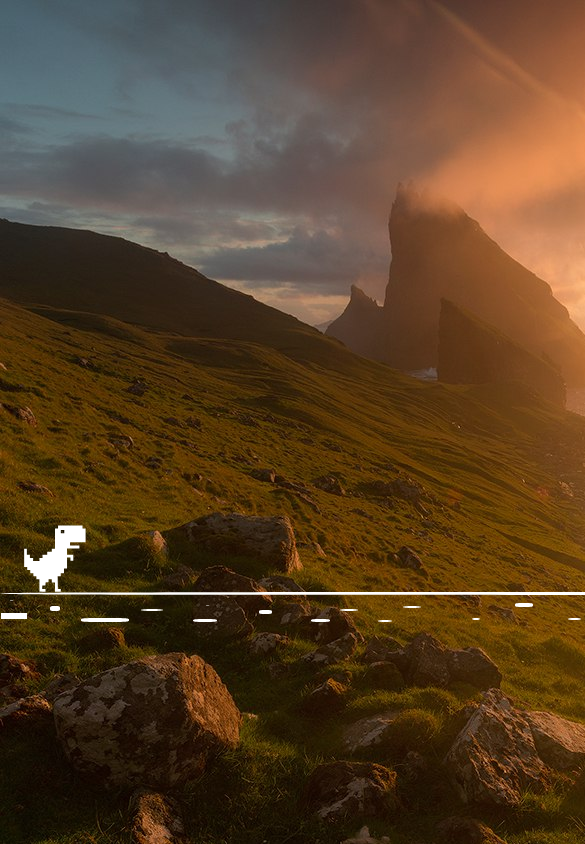
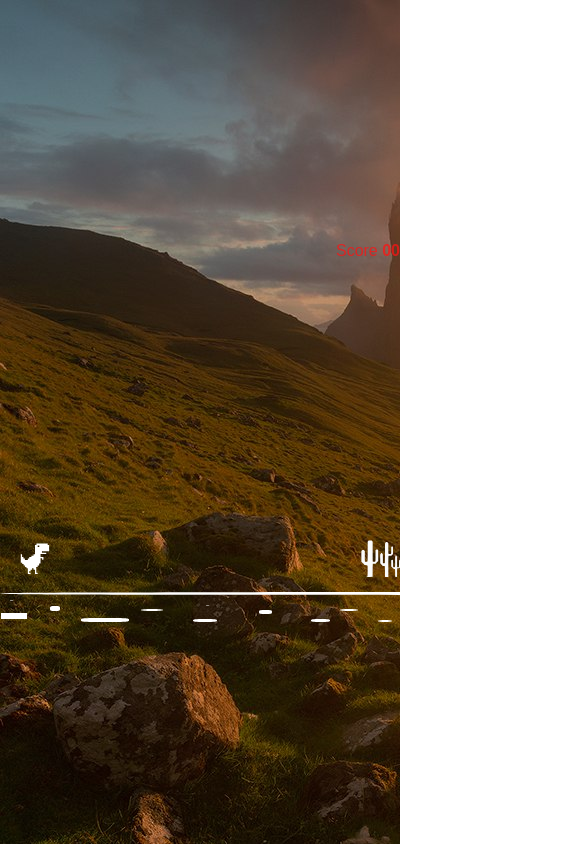
Before and after one commit to 18-anth/game_Microsoft, a plain HTML site: page index.html in a window 390 px wide. Shown: the top 844 px of the page, 585 px wide, since content can reach past the window. Drawn offline with Linux system fonts and the light colour scheme.

Commit message:
second commit

```diff
--- a/css/style.css
+++ b/css/style.css
@@ -215,3 +215,17 @@ body {
     background: rgba(255, 0, 13, 0.959);
     transform: scale(.8);
 }
+
+
+
+@media screen and (max-width: 500px){
+  #container{
+    width: 400px;
+  }
+  #container #block img{
+    width: 60px;
+  }
+  #container #dino img{
+    width: 30px;
+  }
+}
```
